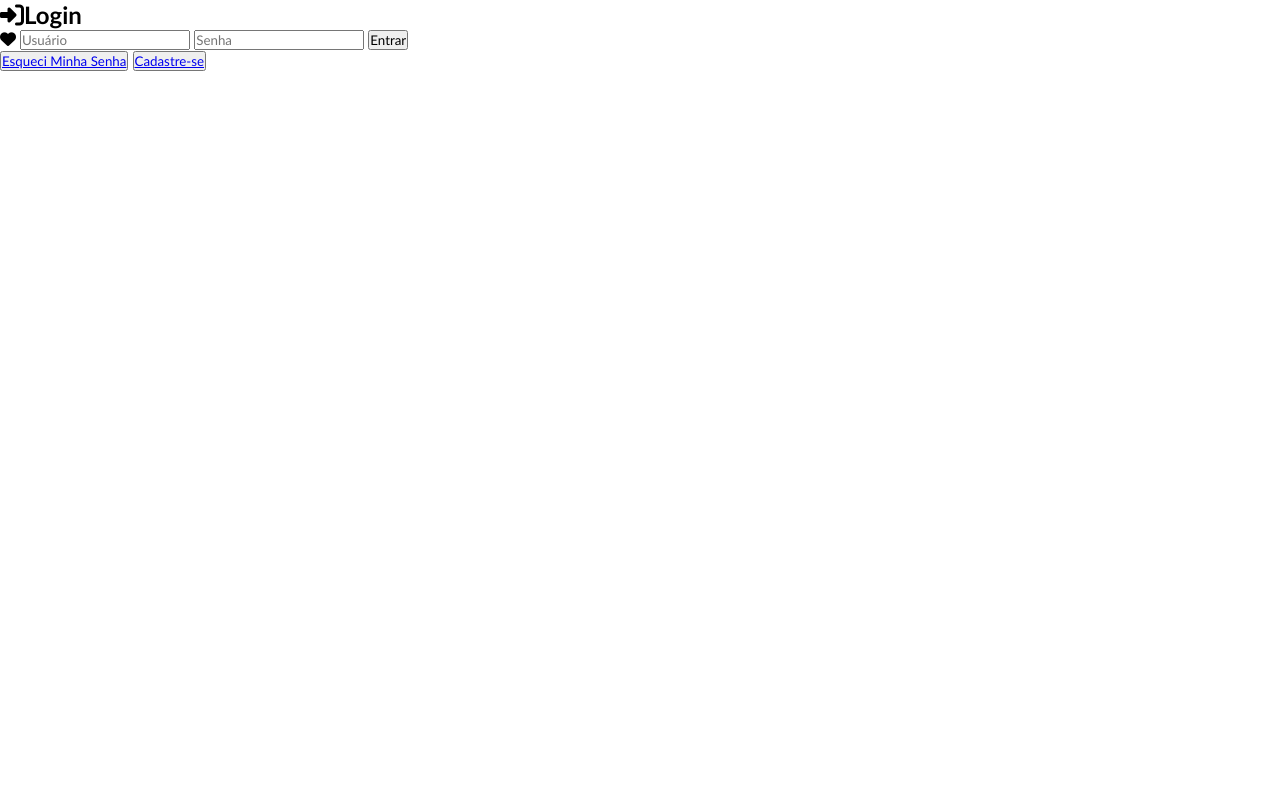
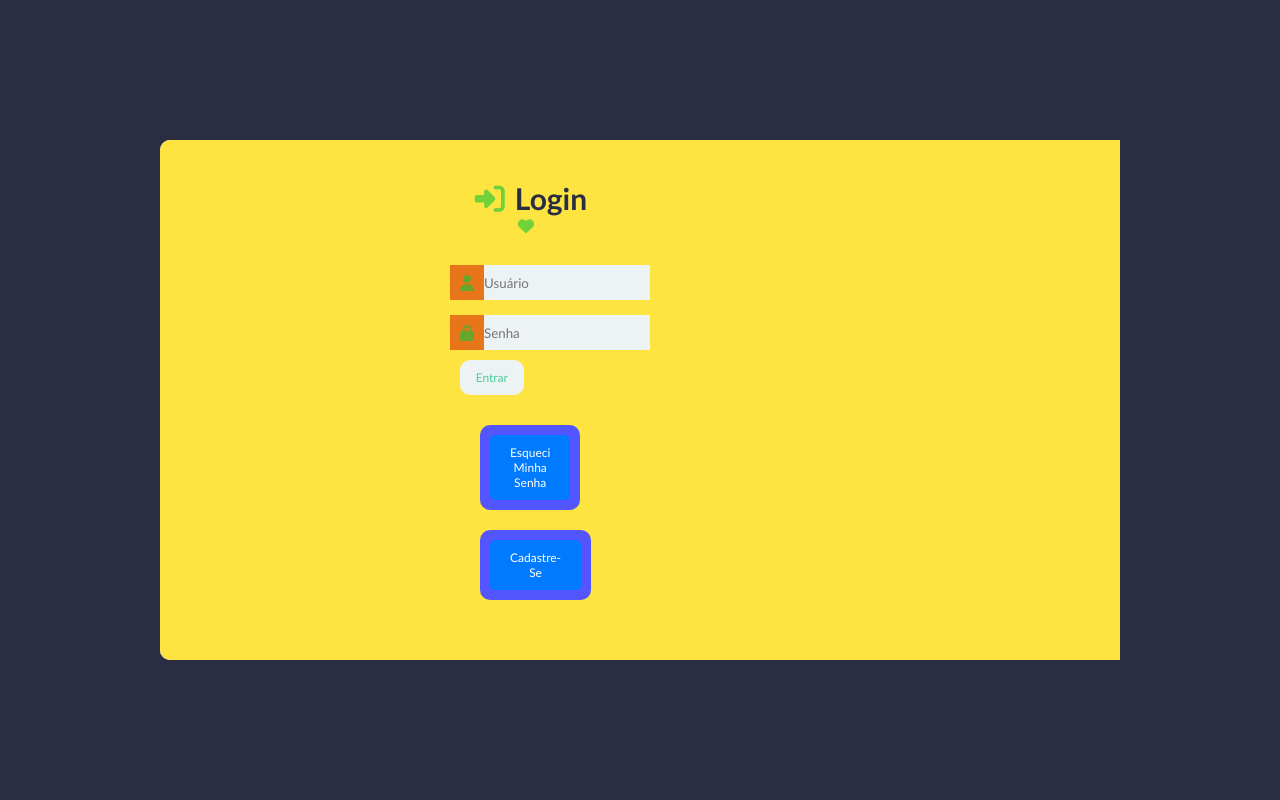
Before and after one commit to cauekssouza/Flavour_Stalker, a PHP site: page /login.php in a window 1280 px wide. Run offline with PHP 8.4, Linux system fonts and the light colour scheme; some web fonts are replaced.

Commit message:
Update login.php

```diff
--- a/login.php
+++ b/login.php
@@ -8,17 +8,33 @@
     <link rel="stylesheet" href="https://cdnjs.cloudflare.com/ajax/libs/font-awesome/6.5.1/css/all.min.css" integrity="sha512-DTOQO9RWCH3ppGqcWaEA1BIZOC6xxalwEsw9c2QQeAIftl+Vegovlnee1c9QX4TctnWMn13TZye+giMm8e2LwA==" crossorigin="anonymous" referrerpolicy="no-referrer"/>
 </head>
 <body>
-    <div class="Caixa">
-        <div class="Login">
-            <div class="loginCa">
-                <h2><i class="fa-solid fa-right-to-bracket"></i>Login</h2>
-                <i class="fa-solid fa-heart"></i>
-                <input type="text"  placeholder="Usuário">
-                <input type="password" id="senha" placeholder="Senha">
-                <input type="submit" value="Entrar">
-                <div class="grupo">
-                    <button><a href="senha.php">Esqueci Minha Senha</a></button>
-                    <button><a href="cadastrar.php">Cadastre-se</a></button>
+    <div class="container">
+        <div class="content">
+            <div class="first-content">
+                <div class="first-colunn">
+                    <h2 class="tittle"><i class="fas fa-right-to-bracket icon-modify"></i>Login</h2>
+                    <i class="fas fa-heart icon-modify"></i>
+                    <form class="form">
+                        <div class="label-input">
+                            <i class="fas fa-user icon-modify"></i>
+                            <input type="text" placeholder="Usuário">
+                        </div>
+                        <div class="label-input">
+                            <i class="fas fa-lock icon-modify"></i>
+                            <input type="password" id="senha" placeholder="Senha">
+                        </div>
+                        <input type="submit" value="Entrar" class="btn">
+                    </form>
+                    <div class="social-media">
+                    <div class="btn">
+    <a href="senha.php" class="btn-primary">Esqueci Minha Senha</a>
+</div>
+<div class="btn">
+    <a href="cadastrar.php" class="btn-primary">Cadastre-se</a>
+</div>
+        </div>
+            <div class="second-colunn">
+                    <p></p>
                 </div>
             </div>
         </div>
```
